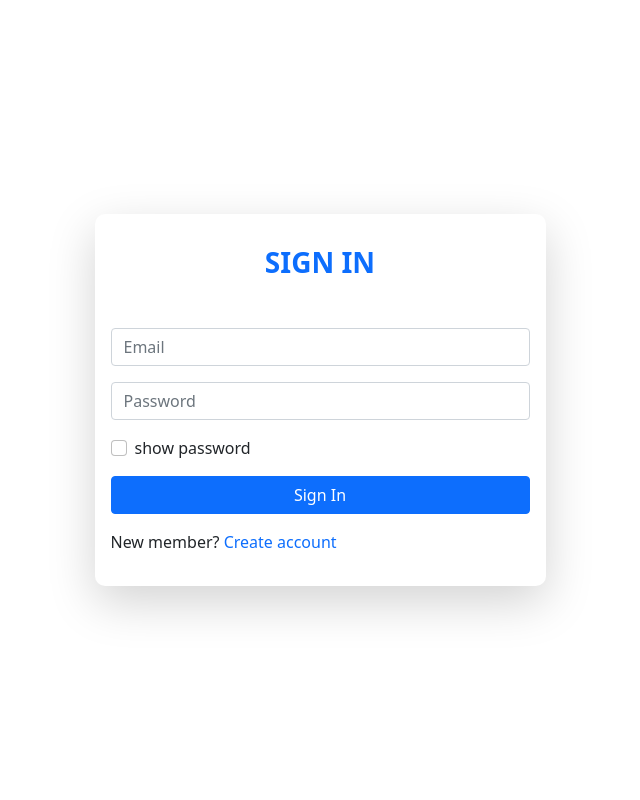
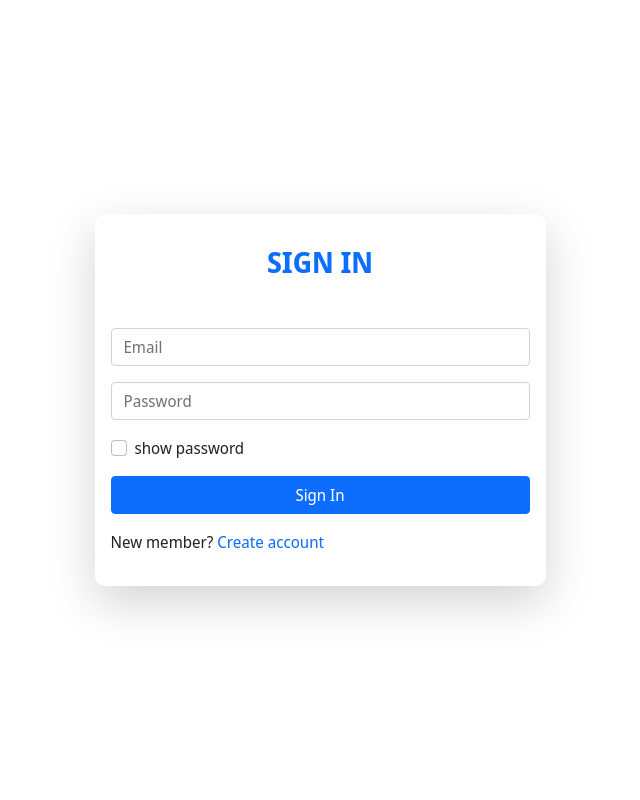
Before and after one commit to ahmadrivaldi-arv/php-native-, a PHP site: page / in a window 1280 px wide. Shown: the whole page, without its empty margins (320-960 px from the left). Run offline with PHP 8.4, Linux system fonts and the light colour scheme.

Commit message:
Initial Commit

```diff
--- a/lib/function.php
+++ b/lib/function.php
@@ -1,7 +1,7 @@
 <?php
 session_start();
 
-$db = new mysqli("localhost","admin","admin1912","db_login");
+$db = new mysqli("localhost","superadmin","super","db_login");
 
 if($db -> connect_errno){
     echo("failed to connect to databse!");
--- a/static/css/style.css
+++ b/static/css/style.css
@@ -1,7 +1,12 @@
+@import url('https://fonts.googleapis.com/css2?family=Noto+Sans+Display&display=swap');
+
+
 .no-border {
     border: none;
 }
-
+body{
+    font-family: 'Noto Sans Display', sans-serif;
+}
 .b-radius-10 {
     border-radius: 10px;
 }
@@ -30,7 +35,7 @@ h3 {
 }
 
 .btnku {
-    height: 10px;
+    height: 20px;
     background: #00A19D;
     box-shadow: 0px 3px 50px rgba(0, 161, 157, 0.2);
     border-radius: 88px;
```
Also changed, not shown: pages/user/index.php (deleted).
